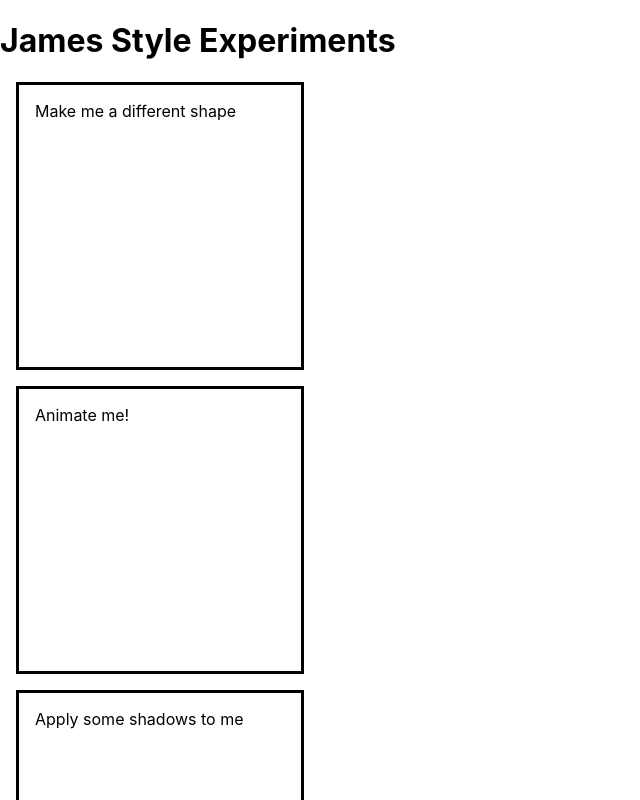
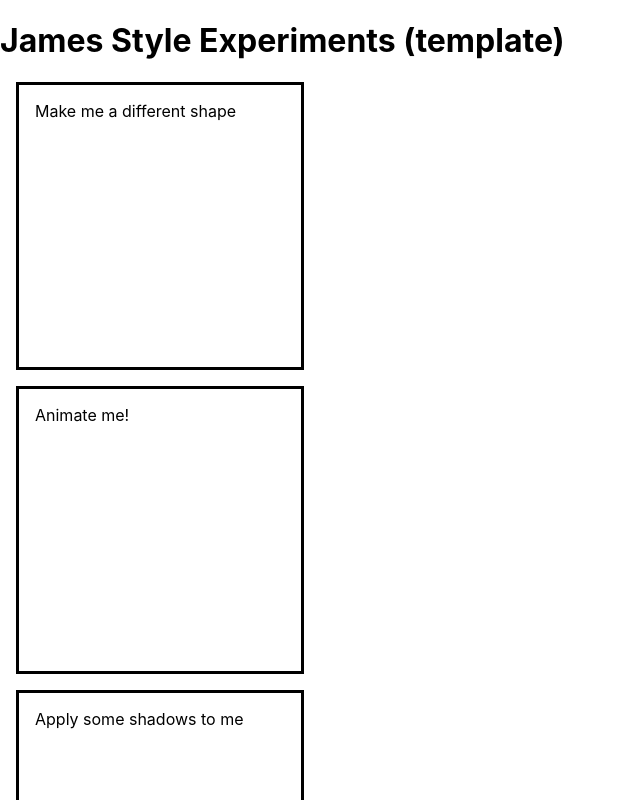
Before and after one commit to workshop-maybe/adopt, a Next.js app: page /styleplayground/james in a window 1280 px wide. Shown: the top 800 px of the page, without its empty margins (0-640 px from the left). Built offline with nearby package versions, Linux system fonts and the light colour scheme.

Commit message:
Quick update

```diff
--- a/pages/styleplayground/james.js
+++ b/pages/styleplayground/james.js
@@ -4,7 +4,7 @@ import styles from '../../styles/James.module.css'
 function james() {
     return (
         <div>
-            <h1>James Style Experiments</h1>
+            <h1>James Style Experiments (template)</h1>
             <div className={styles.shape}>Make me a different shape</div>
             <div className={styles.animate}>Animate me!</div>
             <div className={styles.shadows}>Apply some shadows to me</div>
```
